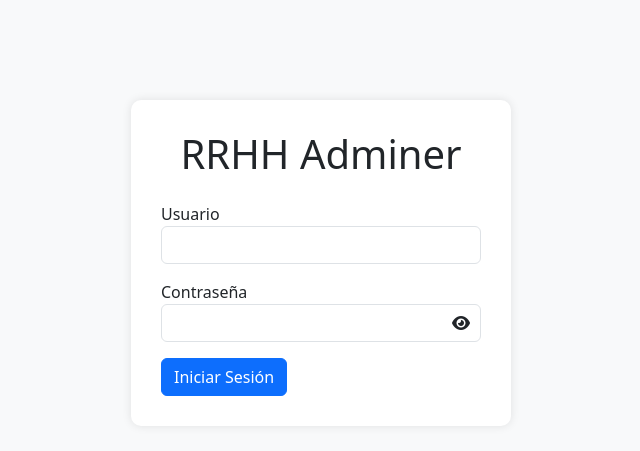
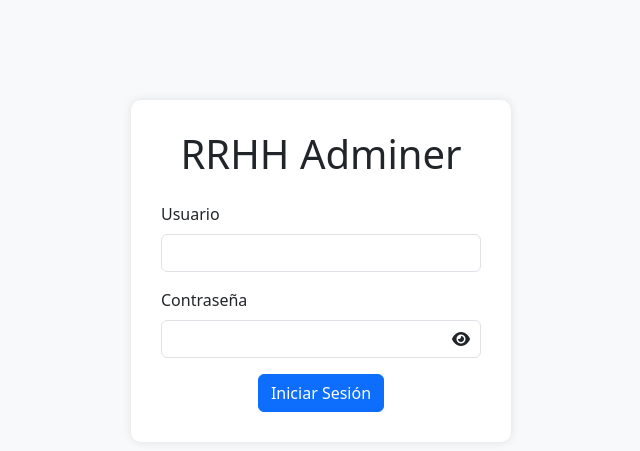
Before and after one commit to DavidDevGt/invoice-app, a PHP site: page / in a window 1280 px wide. Shown: the top 451 px of the page, without its empty margins (319-959 px from the left). Run offline with PHP 8.4, Linux system fonts and the light colour scheme; some libraries are stand-ins or nearby versions.

Commit message:
arreglos menores login

```diff
--- a/index.php
+++ b/index.php
@@ -5,33 +5,40 @@
     <meta charset="UTF-8">
     <meta name="viewport" content="width=device-width, initial-scale=1.0">
     <title>Login | Invoice2Go</title>
-    <link href="https://cdn.jsdelivr.net/npm/bootstrap@5.3.3/dist/css/bootstrap.min.css" rel="stylesheet" integrity="sha384-QWTKZyjpPEjISv5WaRU9OFeRpok6YctnYmDr5pNlyT2bRjXh0JMhjY6hW+ALEwIH" crossorigin="anonymous">
-    <link rel="stylesheet" href="https://cdnjs.cloudflare.com/ajax/libs/font-awesome/6.5.1/css/all.min.css" integrity="sha512-DTOQO9RWCH3ppGqcWaEA1BIZOC6xxalwEsw9c2QQeAIftl+Vegovlnee1c9QX4TctnWMn13TZye+giMm8e2LwA==" crossorigin="anonymous" referrerpolicy="no-referrer" />
+    <link href="https://cdn.jsdelivr.net/npm/bootstrap@5.3.3/dist/css/bootstrap.min.css" rel="stylesheet"
+        integrity="sha384-QWTKZyjpPEjISv5WaRU9OFeRpok6YctnYmDr5pNlyT2bRjXh0JMhjY6hW+ALEwIH" crossorigin="anonymous">
+    <link rel="stylesheet" href="https://cdnjs.cloudflare.com/ajax/libs/font-awesome/6.5.1/css/all.min.css"
+        integrity="sha512-DTOQO9RWCH3ppGqcWaEA1BIZOC6xxalwEsw9c2QQeAIftl+Vegovlnee1c9QX4TctnWMn13TZye+giMm8e2LwA=="
+        crossorigin="anonymous" referrerpolicy="no-referrer" />
     <link rel="stylesheet" href="src/login-style.css">
 </head>
 
 <body>
     <main class="container">
-    <div class="row justify-content-center">
+        <div class="row justify-content-center">
             <div class="col-md-4 login-container">
                 <h1 class="text-center mb-4">RRHH Adminer</h1>
                 <form id="loginForm">
                     <div class="form-group">
-                        <label for="username">Usuario</label>
+                        <label class="mb-2" for="username">Usuario</label>
                         <input type="text" class="form-control" id="username" name="username" required>
                     </div>
                     <div class="form-group position-relative mt-3">
-                        <label for="password">Contraseña</label>
+                        <label class="mb-2" for="password">Contraseña</label>
                         <input type="password" class="form-control" id="password" name="password" required>
                         <span toggle="#password" class="fa fa-fw fa-eye field-icon toggle-password"></span>
                     </div>
-                    <button type="submit" class="btn btn-primary btn-block mt-3">Iniciar Sesión</button>
+                    <div class="text-center">
+                        <button type="submit" class="btn btn-primary btn-block mt-3">Iniciar Sesión</button>
+                    </div>
                 </form>
             </div>
         </div>
     </main>
     <script src="app.js"></script>
-    <script src="https://cdn.jsdelivr.net/npm/bootstrap@5.3.3/dist/js/bootstrap.bundle.min.js" integrity="sha384-YvpcrYf0tY3lHB60NNkmXc5s9fDVZLESaAA55NDzOxhy9GkcIdslK1eN7N6jIeHz" crossorigin="anonymous"></script>
+    <script src="https://cdn.jsdelivr.net/npm/bootstrap@5.3.3/dist/js/bootstrap.bundle.min.js"
+        integrity="sha384-YvpcrYf0tY3lHB60NNkmXc5s9fDVZLESaAA55NDzOxhy9GkcIdslK1eN7N6jIeHz"
+        crossorigin="anonymous"></script>
     <script src="https://cdn.jsdelivr.net/npm/sweetalert2@11"></script>
 </body>
 
--- a/src/login-style.css
+++ b/src/login-style.css
@@ -13,7 +13,7 @@ body {
 .toggle-password {
     position: absolute;
     right: 10px;
-    top: 70%;
+    top: 73%;
     transform: translateY(-50%);
     cursor: pointer;
 }
```
